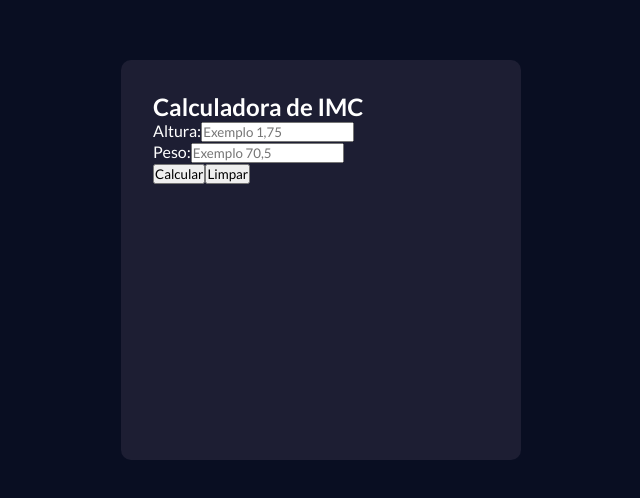
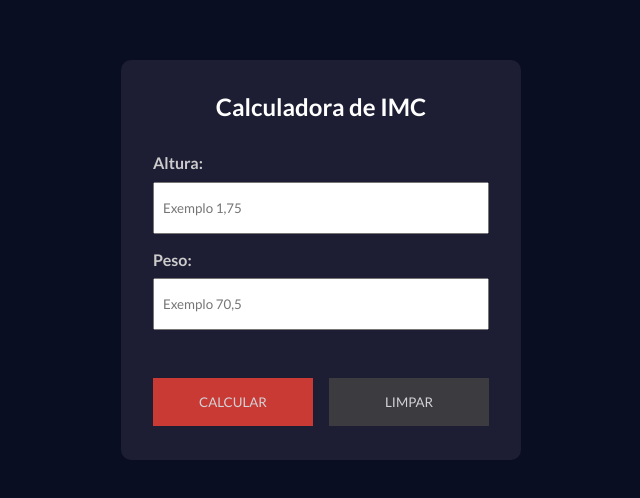
Before and after one commit to Carlos-Borges71/imc_calculadora, a React (Vite) app: page / in a window 1280 px wide. Shown: the part 140-638 px from the top of the page, without its empty margins (319-959 px from the left). Built offline with nearby package versions, Linux system fonts and the light colour scheme.

Commit message:
Componentização de botões

```diff
--- /dev/null
+++ b/src/components/Button.css
@@ -0,0 +1,18 @@
+button {
+    text-transform: uppercase;
+    padding: 1rem 1.5rem;
+    background-color: #f44236;
+    border: none;
+    color: #fff;
+    cursor: pointer;
+    opacity: 0.8;
+    flex: 1;
+}
+
+button:hover {
+    opacity: 1;
+}
+
+#clear-btn {
+    background-color: #444;
+}
--- /dev/null
+++ b/src/components/Button.jsx
@@ -0,0 +1,7 @@
+import './Button.css'
+
+const Button = ({id, text}) => {
+  return <button id={id}>{text}</button>
+}
+
+export default Button
--- a/src/components/ImcCalc.css
+++ b/src/components/ImcCalc.css
@@ -0,0 +1,34 @@
+#calc-container h2{
+    text-align: center;
+    margin-bottom: 2rem;
+}
+
+.form-inputs {
+    display: flex;
+    flex-direction: column;
+    justify-content: space-between;
+}
+
+.form-control {
+    display: flex;
+    flex-direction: column;
+    flex: 1;
+    margin-bottom: 1rem;
+}
+
+.form-control label {
+    font-weight: bold;
+    margin-bottom: 0.6rem;
+    color: #ccc;
+}
+
+.form-control input {
+    padding: 1rem 0.5rem;
+}
+
+.action-control {
+    display: flex;
+    justify-content: space-between;
+    gap: 1rem;
+    margin-top: 2rem;
+}
--- a/src/components/ImcCalc.jsx
+++ b/src/components/ImcCalc.jsx
@@ -1,4 +1,5 @@
 import './ImcCalc.css';
+import Button from './Button';
 
 const ImcCalc = () => {
   return (
@@ -25,9 +26,9 @@
                     />
                 </div>
             </div>
-            <div className="action-inputs">
-                <button>Calcular</button>
-                <button>Limpar</button>
+            <div className="action-control">
+                <Button id="calc-btn" text="Calcular"/>
+                <Button id="clear-btn" text="Limpar" />
             </div>
         </form>
     </div>
```
Also changed, not shown: src/components/Data.jsx (added, +39 -0 lines).
